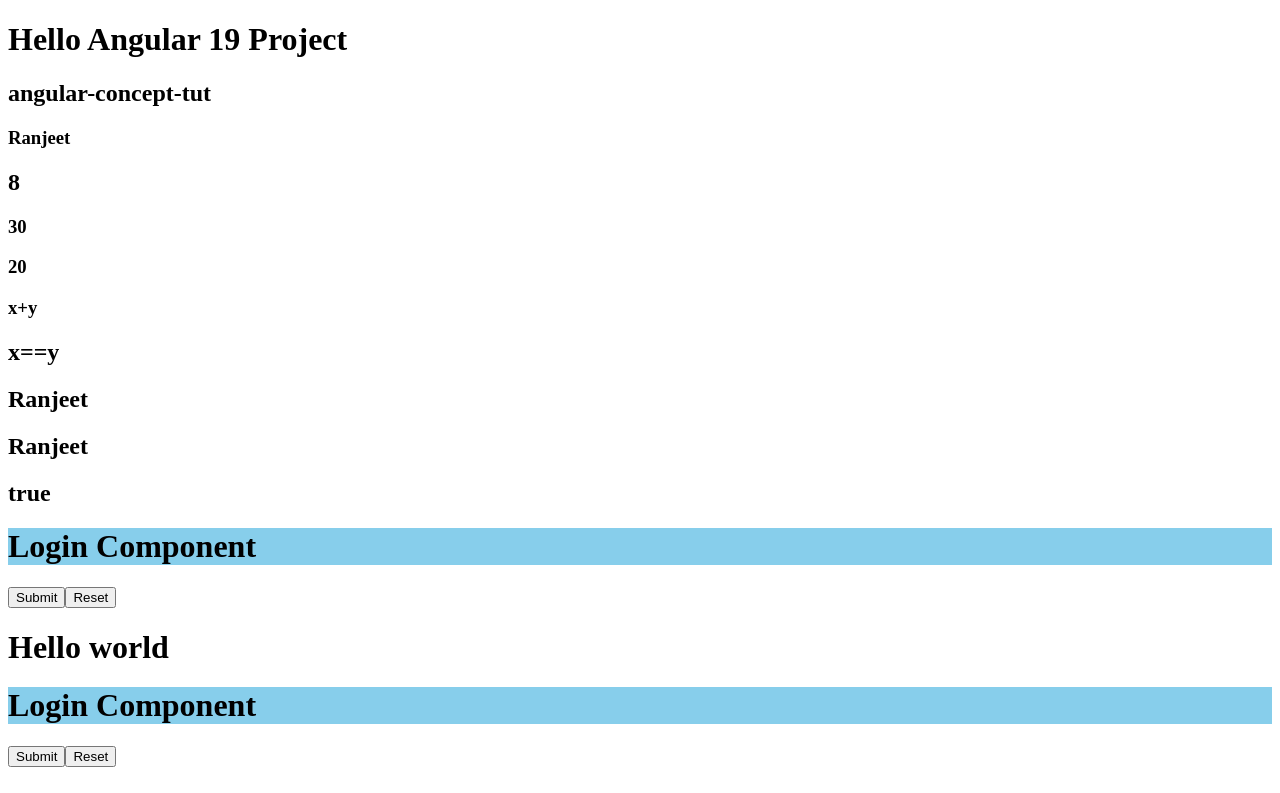
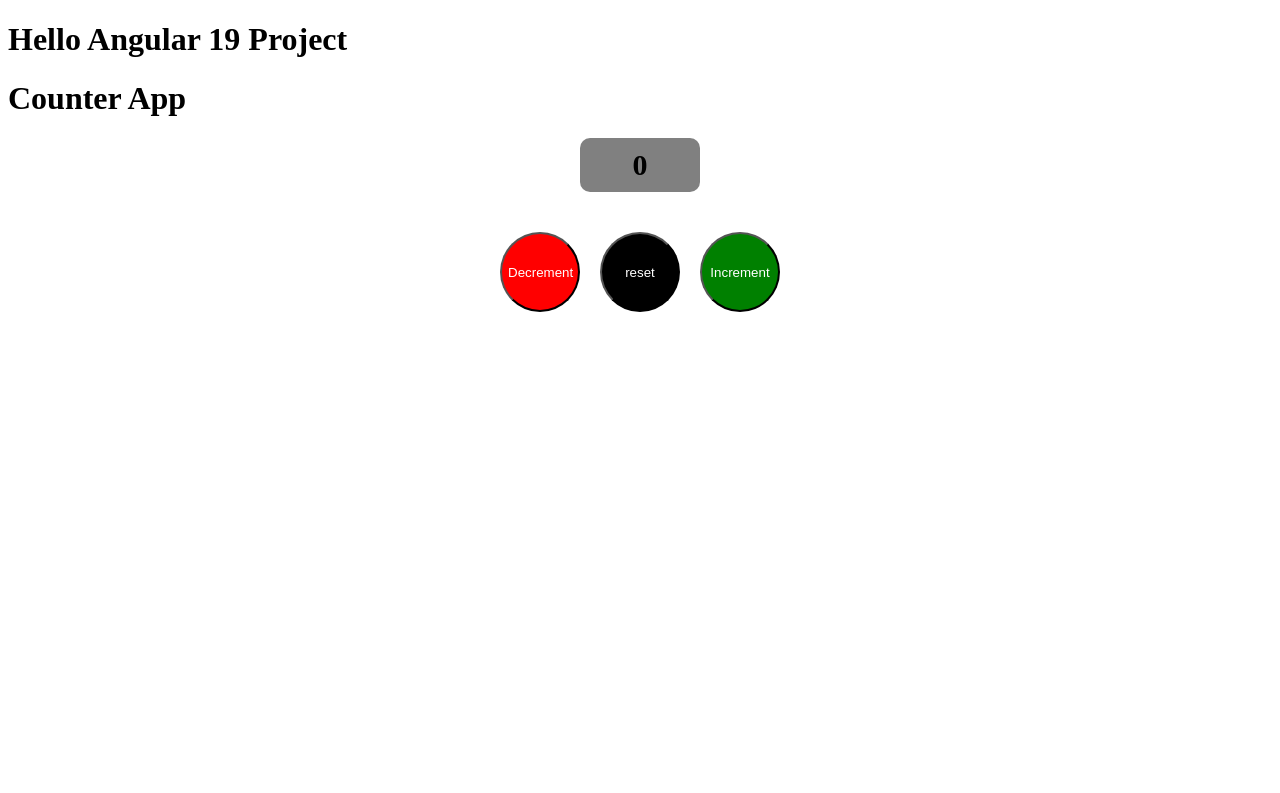
Before and after one commit to Ranjeetkr715/Angular_Concept, an Angular app in the folder angular-concept-tut/: page / in a window 1280 px wide. Shown: the top 793 px of the page. Built offline with nearby package versions, Linux system fonts and the light colour scheme.

Commit message:
Angular Make Counter app

```diff
--- a/angular-concept-tut/src/app/app.component.css
+++ b/angular-concept-tut/src/app/app.component.css
@@ -0,0 +1,30 @@
+.btn{
+width : 80px;
+height:80px;
+border-radius: 50%;
+margin : 10px;
+color : #fff;
+cursor : pointer;
+}
+
+.bg-red{
+  background-color:red;
+}
+
+.bg-black{
+  background-color:black;
+}
+
+.bg-green{
+  background-color:green;
+}
+
+.count{
+width:100px;
+background : gray;
+padding : 10px;
+font-size:30px;
+border-radius:10px;
+margin : auto;
+margin-bottom:30px;
+}
--- a/angular-concept-tut/src/app/app.component.html
+++ b/angular-concept-tut/src/app/app.component.html
@@ -1,5 +1,5 @@
 <h1>Hello Angular 19 Project</h1>
-<h2>{{title}}</h2>
+<!--<h2>{{title}}</h2>
 <h3>{{name}}</h3>
 <h2>{{3+5}}</h2>
 <h3>{{x+y}}</h3>
@@ -21,4 +21,18 @@
 <h1>Hello signup page</h1>
 
 <button (click)="sum(10,20)">Sum</button>
-<button (click)="updateUsername()">updateData</button>
+<button (click)="updateUsername()">updateData</button>-->
+
+<h1>Counter App</h1>
+<div style="text-align : center">
+  <h2 class="count" >{{value}}</h2>
+  <div>
+<!--    <button class="btn bg-red" (click)="decrement()">Decrement</button>
+    <button class="btn bg-black" (click)="reset()">reset</button>
+    <button class="btn bg-green" (click)="increment()">Increment</button>-->
+
+    <button class="btn bg-red" (click)="handleCounter('minus')">Decrement</button>
+    <button class="btn bg-black" (click)="handleCounter('reset')">reset</button>
+    <button class="btn bg-green" (click)="handleCounter('plus')">Increment</button>
+  </div>
+</div>
--- a/angular-concept-tut/src/app/app.component.ts
+++ b/angular-concept-tut/src/app/app.component.ts
@@ -18,6 +18,7 @@
   y=20;
   user1 = 'Ranjeet';
   user2 = "Ranjeet";
+  value = 0;
 
   updateUsername(){
     let x = 30;
@@ -33,4 +34,26 @@
   sum (a:number,b:number){
         console.log(a+b);
     }
+
+/*     decrement(){
+       this.value= this.value - 1;
+      }
+
+    reset(){
+       this.value= 0;
+      }
+
+    increment(){
+       this.value= this.value +1;
+      } */
+
+    handleCounter(val:string){
+      if(val=='minus' && this.value>0){
+        this.value= this.value - 1;
+      }else if (val=='plus'){
+        this.value= this.value +1;
+      }else{
+        this.value= 0;
+       }
+    }
 }
```
